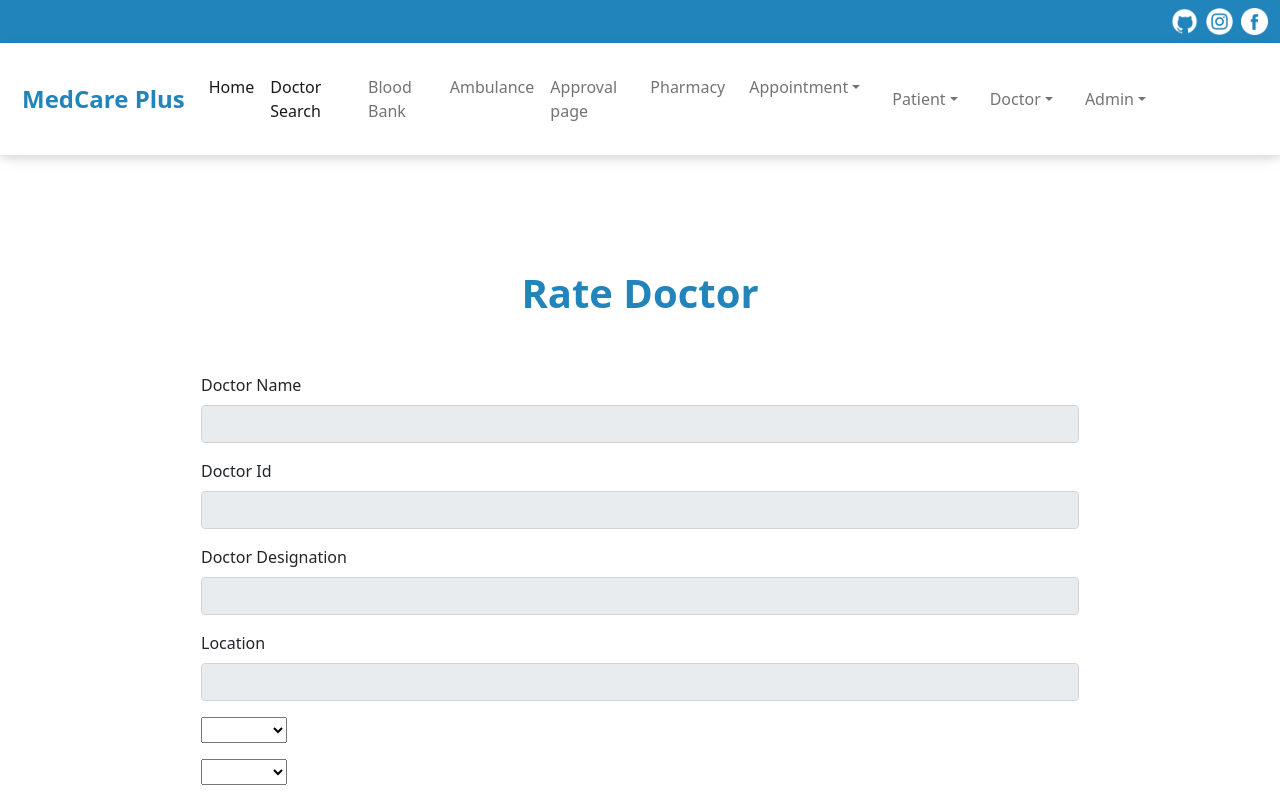
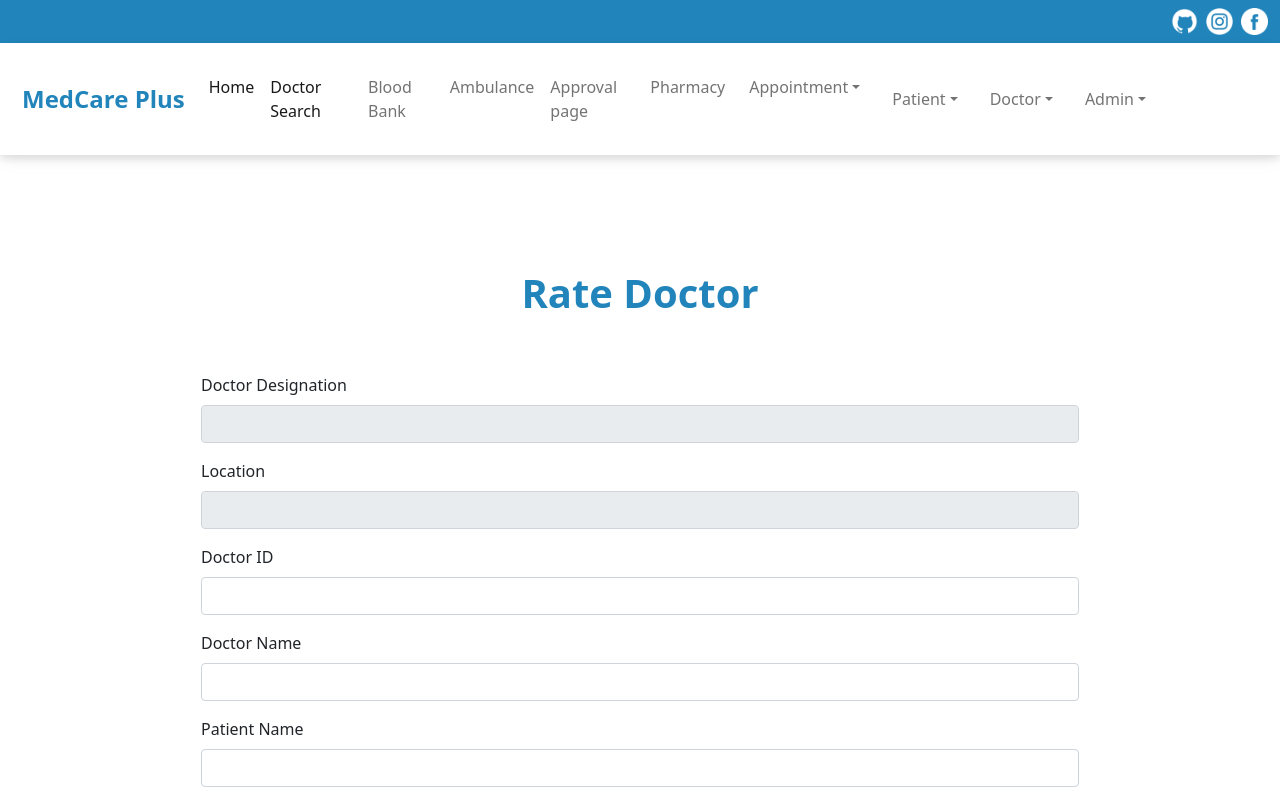
Before and after one commit to sauravahuja/medcareplus, a React (Create React App) app in the folder client/: page /doctorsearch/1 in a window 1280 px wide. Shown: the top 800 px of the page. Built offline with nearby package versions, Linux system fonts and the light colour scheme; no server answers.

Commit message:
Rating Review UI Updated

```diff
--- a/client/src/Components/DoctorSearch/RatingReview.jsx
+++ b/client/src/Components/DoctorSearch/RatingReview.jsx
@@ -1,5 +1,5 @@
 import axios, { Axios } from "axios";
-import React, {useState, useEffect} from "react";
+import React, { useState, useEffect } from "react";
 import { useParams } from "react-router-dom";
 import SectionHeader from "../SectionHeader";
 import Ratings from "./Ratings";
@@ -99,7 +99,7 @@ const RatingReview = ({ match }) => {
     const addReviewHandler = async (e) => {
         e.preventDefault();
 
-        const {pname, doctorsId, name, rating, comment } =  reviews;
+        const { pname, doctorsId, name, rating, comment } = reviews;
 
         const res = await fetch("/doctorSearch/reviews", {
             method: "POST",
@@ -168,14 +168,14 @@ const RatingReview = ({ match }) => {
                                 <SectionHeader title="Rate Doctor" />
                                 <div className="rating-review-wrapper m-4">
                                     <form method="GET">
-                                        <div class="mb-3">
+                                        {/* <div class="mb-3">
                                             <label for="InputName" class="form-label">Doctor Name</label>
                                             <input disabled type="text" class="form-control" name="" id="InputName" value={doctor.name}/>
                                         </div>
                                         <div class="mb-3">
                                             <label for="InputID" class="form-label">Doctor Id</label>
                                             <input disabled type="text" class="form-control" name="" id="InputID" value={doctor._id} />
-                                        </div>
+                                        </div> */}
                                         <div class="mb-3">
                                             <label for="InputDesignation" class="form-label">Doctor Designation</label>
                                             <input disabled type="text" class="form-control" name="" id="InputDesignation" value={doctor.designation} />
@@ -187,31 +187,34 @@ const RatingReview = ({ match }) => {
                                     </form>
                                     <form action="">
                                         <div className="mb-3">
-                                            <select name="doctorsId" id="doctorsId" value={reviews.doctorsId} onChange={handleInputs} >
-                                                <option value="--select--">--select--</option>
+                                            <label for="InputLocation" class="form-label">Doctor ID</label>
+                                            <select name="doctorsId" id="doctorsId" value={reviews.doctorsId} onChange={handleInputs} class="form-control" >
+                                                <option value="--select--">-- Select ID --</option>
                                                 <option value={Lid}>{Lid}</option>
                                             </select>
                                         </div>
                                         <div className="mb-3">
-                                            <select name="name" id="name" value={reviews.name} onChange={handleInputs}>
-                                                <option value="--select--">--select--</option>
+                                            <label for="InputLocation" class="form-label">Doctor Name</label>
+                                            <select name="name" id="name" value={reviews.name} onChange={handleInputs} class="form-control">
+                                                <option value="--select--">-- Select Doctors --</option>
                                                 <option value={Lname}>{Lname}</option>
                                             </select>
                                         </div>
                                         <div className="mb-3">
-                                            <select name="pname" id="pname" value={reviews.pname} onChange={handleInputs}>
-                                                <option value="--select--">--select--</option>
+                                            <label for="InputLocation" class="form-label">Patient Name</label>
+                                            <select name="pname" id="pname" value={reviews.pname} onChange={handleInputs} class="form-control">
+                                                <option value="--select--">-- Select User Name --</option>
                                                 <option value={PatientName}>{PatientName}</option>
                                             </select>
                                         </div>
 
                                         <div class="mb-3">
                                             <label for="InputRating" class="form-label">Rating</label>
-                                            <input type="number" class="form-control" id="rating" placeholder="eg: 3 " name="rating" value={reviews.rating} onChange={handleInputs}/>
+                                            <input type="number" class="form-control" id="rating" placeholder="eg: 3 " name="rating" value={reviews.rating} onChange={handleInputs} min="1" max="5" />
                                         </div>
                                         <div class="mb-3">
                                             <label for="InputLocation" class="form-label">Review</label>
-                                            <textarea type="text" class="form-control" name="comment" id="comment" value={reviews.comment} onChange= {handleInputs} />
+                                            <textarea type="text" class="form-control" name="comment" id="comment" value={reviews.comment} onChange={handleInputs} />
                                         </div>
                                         <button type="submit" class="btn btn-primary" id="rate" name="rate" onClick={addReviewHandler}>Add Review</button>
                                     </form>
@@ -223,8 +226,8 @@ const RatingReview = ({ match }) => {
                                             <hr />
                                             {
                                                 fetchReview.map((item, index) => {
-                                                    if(item.doctorsId == Lid) {
-                                                        return(
+                                                    if (item.doctorsId == Lid) {
+                                                        return (
                                                             <>
 
                                                                 <div className="review">
```
Lines whose indentation alone changed are shown as unchanged.
